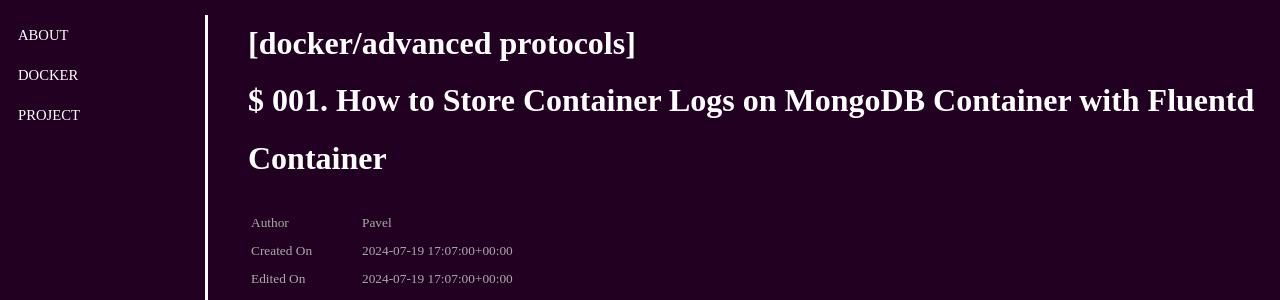
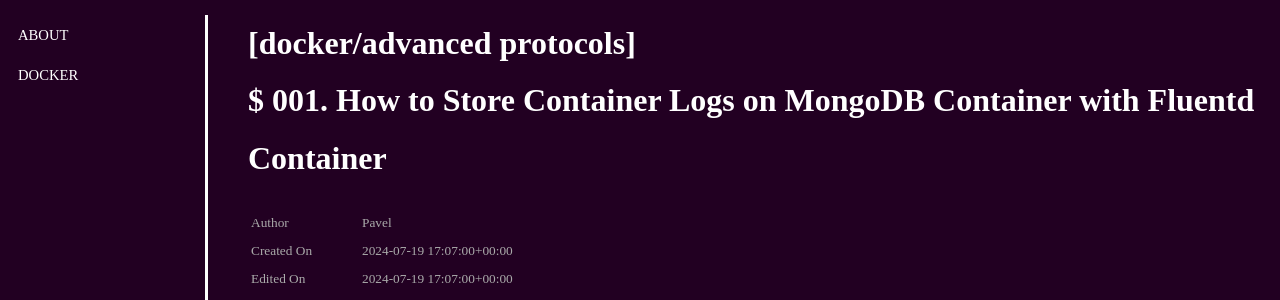
Before and after one commit to luna-negra/luna-negra.github.io, a Jekyll site: the page built from _posts/2024-07-19-how-to-store-container-log-on-mongoDB-with-fluentd-container.md, in a window 1280 px wide and 900 px high. Shown: the part 122-422 px from the top of the window. Built offline with Jekyll 4.4.1, drawn with Linux system fonts in a browser that asks for light colours.

Commit message:
main: 2024.07.19 - bug fix #2

```diff
--- a/_data/categories.yml
+++ b/_data/categories.yml
@@ -3,6 +3,3 @@
 
 - category: docker
   sub_category: ['basic usage', 'advanced protocols', 'trouble shooting']
-
-- category: project
-  sub_category: []
--- a/_posts/docker/advanced protocols/2024-07-19-how-to-store-container-log-on-mongoDB-with-fluentd-container.md
+++ b/_posts/2024-07-19-how-to-store-container-log-on-mongoDB-with-fluentd-container.md
@@ -55,7 +55,7 @@ Before doing this, 'rsyslog' package must be installed on the host machine and y
 Here is the result of executing commands above.
 </p>
 
-![img.png](../../../assets/imgs/how-to-store-log-container-log-on-mongoDB-with-fluentd-container/img1.png)
+![img.png](../assets/imgs/how-to-store-log-container-log-on-mongoDB-with-fluentd-container/img1.png)
 
 <p>
 As you can see, each container send its logs to the host successfully but these logs have a different format.
@@ -132,7 +132,7 @@ In this post, I will show how to store all container logs on NoSQL - with MongoD
 
 <br><br>
 ### <span id='prtc2'>2. Architecture</span>
-![img.png](../../../assets/imgs/how-to-store-log-container-log-on-mongoDB-with-fluentd-container/img2.png)
+![img.png](../assets/imgs/how-to-store-log-container-log-on-mongoDB-with-fluentd-container/img2.png)
 <p>
 Nginx and MySQL container send their own logs to Fluentd Container with destination port 24224.
 Fluentd container reconstruct the structure of received logs and forward them to MongoDB with destination port 27017.
@@ -240,7 +240,7 @@ If the container is running successfully, you can connect to the tcp/27017 port
 #  curl -v telnet://192.30.1.4:27017
 {% endhighlight %}
 
-![img.png](../../../assets/imgs/how-to-store-log-container-log-on-mongoDB-with-fluentd-container/img3.png)
+![img.png](../assets/imgs/how-to-store-log-container-log-on-mongoDB-with-fluentd-container/img3.png)
 
 <p>
 You can connect to the MongoDB Shell by executing command below.
@@ -264,7 +264,7 @@ You can connect to the MongoDB Shell by executing command below.
 You can see the result as below unless there is no issues.
 </p>
 
-![img.png](../../../assets/imgs/how-to-store-log-container-log-on-mongoDB-with-fluentd-container/img4.png)
+![img.png](../assets/imgs/how-to-store-log-container-log-on-mongoDB-with-fluentd-container/img4.png)
 
 <p>
 If you set the MONGO_INITDB_ROOT_USERNAME and MONGO_INITDB_ROOT_PASSWORD,
@@ -292,7 +292,7 @@ I will set the name of the database as 'logs'.
 #  /* you can use passwordPrompt() instead of plain password "password".
 {% endhighlight %}
 
-![img.png](../../../assets/imgs/how-to-store-log-container-log-on-mongoDB-with-fluentd-container/img10.png)
+![img.png](../assets/imgs/how-to-store-log-container-log-on-mongoDB-with-fluentd-container/img10.png)
 
 
 <br><br>
@@ -360,7 +360,7 @@ Refer to the code below
 #  * CMD  :  Executing command when the image is run as a container.
 {% endhighlight %}
 
-![img.png](../../../assets/imgs/how-to-store-log-container-log-on-mongoDB-with-fluentd-container/img5.png)
+![img.png](../assets/imgs/how-to-store-log-container-log-on-mongoDB-with-fluentd-container/img5.png)
 
 <p>
 In Dockerfile, docker will copy the file 'fluentd.conf' to the new fluentd container.
@@ -397,7 +397,7 @@ The meanings of fluentd.conf are, <br>
 -  fluentd will store the forwarding logs on the document(table) named 'container' which located in database 'logs'.<br>
 </p>
 
-![img.png](../../../assets/imgs/how-to-store-log-container-log-on-mongoDB-with-fluentd-container/img6.png)
+![img.png](../assets/imgs/how-to-store-log-container-log-on-mongoDB-with-fluentd-container/img6.png)
 
 <p>
 From now on, new fluentd docker image, which has mongodb plug-in, can be created.
@@ -413,7 +413,7 @@ Move to the folder containing 'Dockefile' and 'fluentd.conf' and execute image b
 Once the building process is successfully completed, you can see the new fluentd docker images on your host.
 </p>
 
-![img.png](../../../assets/imgs/how-to-store-log-container-log-on-mongoDB-with-fluentd-container/img7.png)
+![img.png](../assets/imgs/how-to-store-log-container-log-on-mongoDB-with-fluentd-container/img7.png)
 
 <p>
 Now, run the newly created image with command below.
@@ -452,7 +452,7 @@ If the contents of config is different with 'fluentd.conf' you created, mongodb
 This phenomenon will be happened when you miss the fluentd's -c option.
 </p>
 
-![img.png](../../../assets/imgs/how-to-store-log-container-log-on-mongoDB-with-fluentd-container/img8.png)
+![img.png](../assets/imgs/how-to-store-log-container-log-on-mongoDB-with-fluentd-container/img8.png)
 
 <br><br>
 ### <span id='prtc6'>6. Run Container and Collecting Logs</span>
@@ -474,7 +474,7 @@ Before doing that, make sure that there is any database name 'log' on Mongo DB C
 #  show dbs;
 {% endhighlight %}
 
-![img.png](../../../assets/imgs/how-to-store-log-container-log-on-mongoDB-with-fluentd-container/img9.png)
+![img.png](../assets/imgs/how-to-store-log-container-log-on-mongoDB-with-fluentd-container/img9.png)
 
 {% highlight ruby %}
 #  Please remind again that if you set the MONGO_INITDB_ROOT_USERNAME and MONGO_INITDB_ROOT_PASSWORD during creating mongodb container,
@@ -508,15 +508,15 @@ At the first time the mongodb recognise the forwarded log, it will create databa
 Now, mysql container produces its log during start its service. you can make another nginx logs by accessing nginx website.
 </p>
 
-![img_1.png](../../../assets/imgs/how-to-store-log-container-log-on-mongoDB-with-fluentd-container/img11.png)
+![img_1.png](../assets/imgs/how-to-store-log-container-log-on-mongoDB-with-fluentd-container/img11.png)
 
 <p>
 Access the mongodb shell again, see the data accumulated in the 'logs.container' collection.
 </p>
 
-![img.png](../../../assets/imgs/how-to-store-log-container-log-on-mongoDB-with-fluentd-container/img12.png)
-![img.png](../../../assets/imgs/how-to-store-log-container-log-on-mongoDB-with-fluentd-container/img13.png)
-![img.png](../../../assets/imgs/how-to-store-log-container-log-on-mongoDB-with-fluentd-container/img14.png)
+![img.png](../assets/imgs/how-to-store-log-container-log-on-mongoDB-with-fluentd-container/img12.png)
+![img.png](../assets/imgs/how-to-store-log-container-log-on-mongoDB-with-fluentd-container/img13.png)
+![img.png](../assets/imgs/how-to-store-log-container-log-on-mongoDB-with-fluentd-container/img14.png)
 
 
 <br><br>
```
Also changed, not shown: list/project/guardia.md (deleted, +0 -4 lines), list/project/jekyll-theme-ubuntu.md (deleted, +0 -4 lines).
